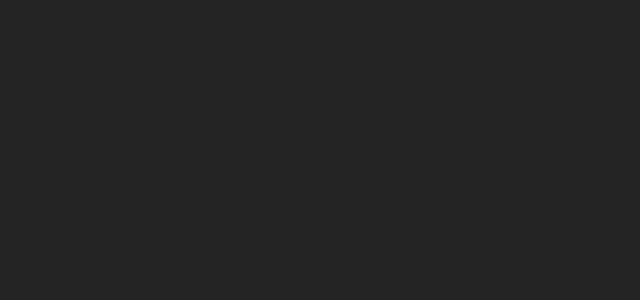
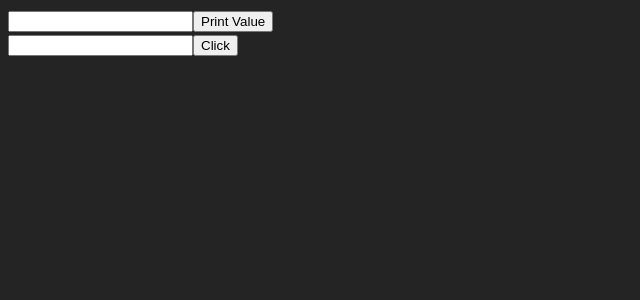
Before and after one commit to vanesascode/tsx-react-hooks-examples-to-learn-repository, a React (Vite) app: page / in a window 1280 px wide. Shown: the top 300 px of the page, without its empty margins (0-640 px from the left). Built offline with nearby package versions, Linux system fonts and the light colour scheme.

Commit message:
more components added

```diff
--- a/src/App.tsx
+++ b/src/App.tsx
@@ -1,5 +1,15 @@
+import {
+  PrintInputValueOnClickUseState,
+  PrintInputValueOnChange,
+} from "./components";
+
 function App() {
-  return <></>;
+  return (
+    <>
+      <PrintInputValueOnClickUseState />
+      <PrintInputValueOnChange />
+    </>
+  );
 }
 
 export default App;
--- a/src/components/InputUseRef.tsx
+++ b/src/components/InputUseRef.tsx
@@ -1,10 +1,10 @@
-import { useRef } from "react";
+import { useRef, FormEvent } from "react";
 
 const InputUseRef = () => {
   const emailRef = useRef<HTMLInputElement>(null);
   const passwordRef = useRef<HTMLInputElement>(null);
 
-  function onSubmit(e: React.FormEvent<HTMLFormElement>) {
+  function onSubmit(e: FormEvent<HTMLFormElement>) {
     e.preventDefault();
     console.log(emailRef.current?.value);
     console.log(passwordRef.current?.value);
--- a/src/components/PrintInputValue.tsx
+++ b/src/components/PrintInputValueOnChange.tsx
@@ -1,6 +1,6 @@
 import { useEffect, useState, ChangeEvent } from "react";
 
-const PrintInputValue = () => {
+const PrintInputValueOnChange = () => {
   const [inputValue, setInputValue] = useState<string>("");
 
   const validateInput = () => {
@@ -33,7 +33,7 @@
   );
 };
 
-export default PrintInputValue;
+export default PrintInputValueOnChange;
 
 //////////////////// DIFFERENCE BETWEEN THIS:
 
--- /dev/null
+++ b/src/components/PrintInputValueOnClickUseRef.tsx
@@ -0,0 +1,22 @@
+import { useRef, useState } from "react";
+
+const PrintInputValueOnClickUseRef = () => {
+  const textRef = useRef<HTMLInputElement>(null);
+  const [printedValue, setPrintedValue] = useState<string>("");
+
+  const printText = () => {
+    const value = textRef.current?.value;
+    console.log(value);
+    setPrintedValue(value || "");
+  };
+
+  return (
+    <div>
+      <input type="text" ref={textRef} />
+      <button onClick={printText}>Print</button>
+      <div>{printedValue}</div>
+    </div>
+  );
+};
+
+export default PrintInputValueOnClickUseRef;
--- /dev/null
+++ b/src/components/PrintInputValueOnClickUseState.tsx
@@ -0,0 +1,30 @@
+import { useState, ChangeEvent } from "react";
+
+const PrintInputValueOnClickUseState = () => {
+  const [inputValue, setInputValue] = useState<string>("");
+  const [printedValue, setPrintedValue] = useState<string>("");
+
+  const printText = () => {
+    console.log(inputValue);
+    setPrintedValue(inputValue);
+  };
+
+  const setInputValueFunction = (e: ChangeEvent<HTMLInputElement>) => {
+    setInputValue(e.target.value);
+  };
+
+  return (
+    <div>
+      <input
+        type="text"
+        value={inputValue}
+        // onChange={(e) => setInputValue(e.target.value)}
+        onChange={setInputValueFunction}
+      />
+      <button onClick={printText}>Print Value</button>
+      <div>{printedValue}</div>
+    </div>
+  );
+};
+
+export default PrintInputValueOnClickUseState;
--- a/src/components/index.tsx
+++ b/src/components/index.tsx
@@ -1,6 +1,13 @@
 import InputUseRef from "./InputUseRef";
 import AddClassByChoosing from "./AddClassByChoosing";
-import PrintInputValue from "./PrintInputValue";
-import ResponsiveNavbar from "./ResponsiveNavbar";
+import PrintInputValueOnClickUseRef from "./PrintInputValueOnClickUseRef";
+import PrintInputValueOnClickUseState from "./PrintInputValueOnClickUseState";
+import PrintInputValueOnChange from "./PrintInputValueOnChange";
 
-export { InputUseRef, AddClassByChoosing, PrintInputValue, ResponsiveNavbar };
+export {
+  InputUseRef,
+  AddClassByChoosing,
+  PrintInputValueOnClickUseRef,
+  PrintInputValueOnClickUseState,
+  PrintInputValueOnChange,
+};
```
Also changed, not shown: src/components/CorrectCounter.tsx (added, +52 -0 lines), src/components/RedundantUseEffect.tsx (added, +34 -0 lines), 1 other file (tests, documents, lock files or other folders).
